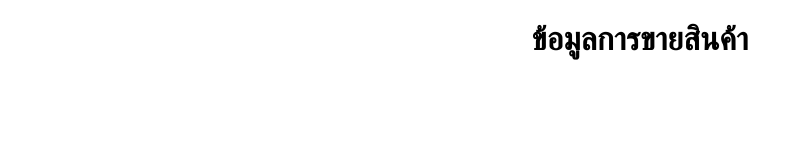
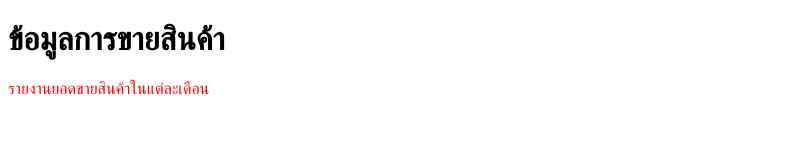
Before and after one commit to student-Blue/git-and-github, a plain HTML site: page index.html in a window 1280 px wide. Shown: the whole page, without its empty margins (0-803 px from the left). Drawn offline with Linux system fonts and the light colour scheme.

Commit message:
add report sale

```diff
--- a/index.html
+++ b/index.html
@@ -1,11 +1,20 @@
 <!DOCTYPE html>
 <html lang="en">
+
 <head>
     <meta charset="UTF-8">
     <meta name="viewport" content="width=device-width, initial-scale=1.0">
     <title>index</title>
+    <style>
+        p {
+            color: red;
+        }
+    </style>
 </head>
+
 <body>
-    <h1 style="text-align: center;">ข้อมูลการขายสินค้า</h1>
+    <h1>ข้อมูลการขายสินค้า</h1>
+    <p>รายงานยอดขายสินค้าในแต่ละเดือน</p>
 </body>
+
 </html>
```
